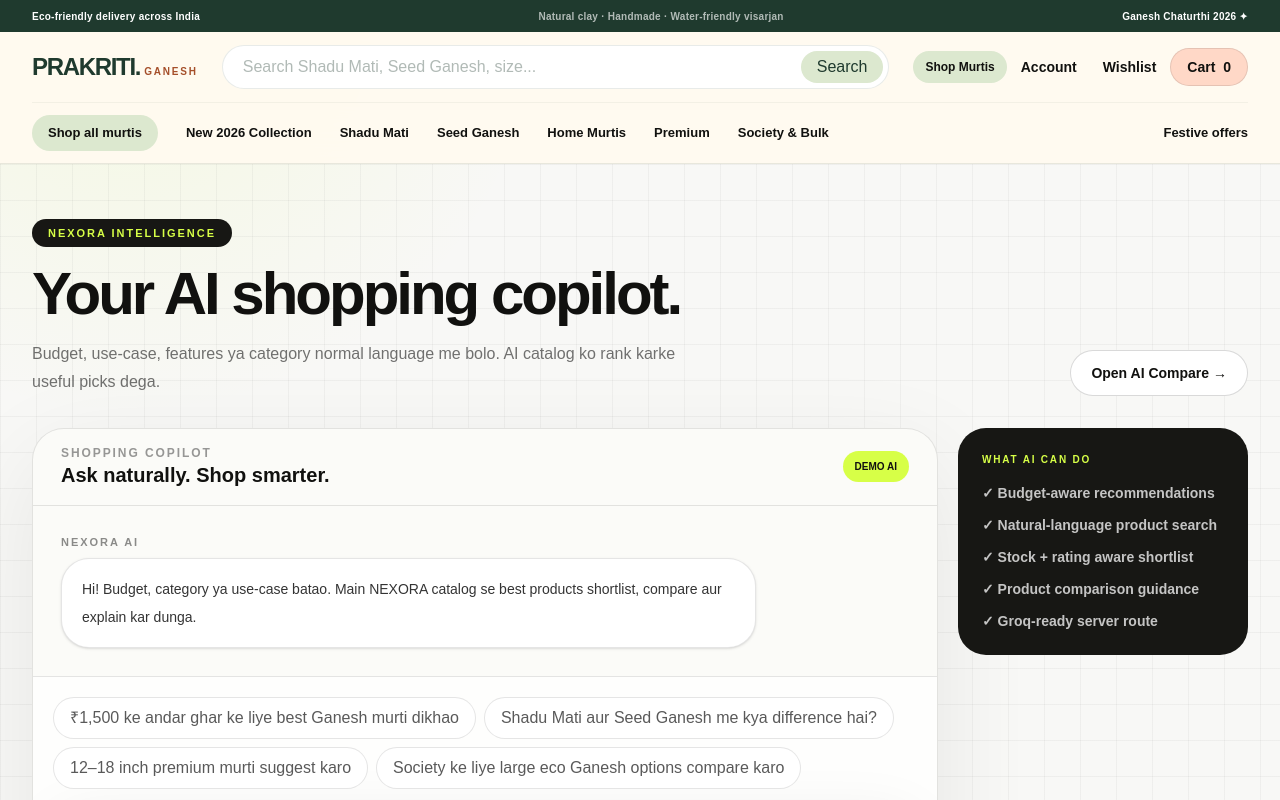
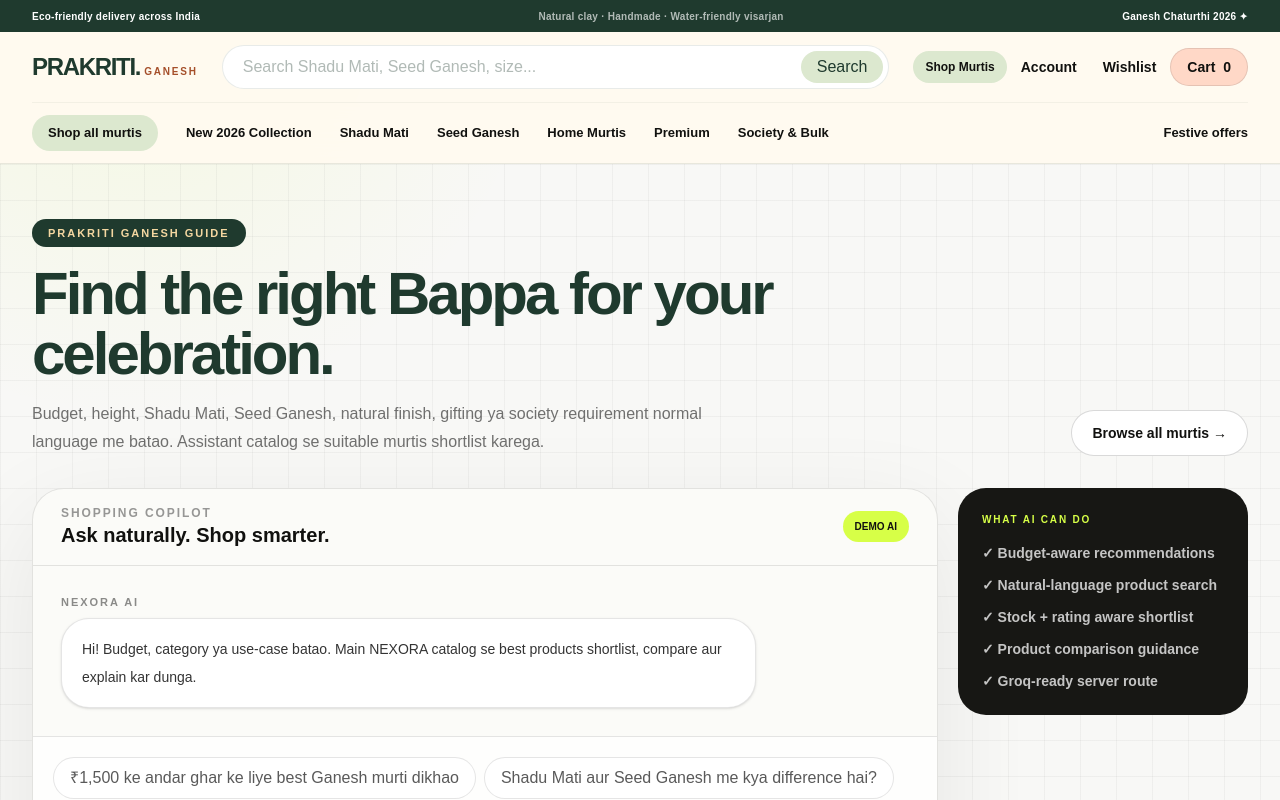
Before and after one commit to shuvinexofficial143-design/nexora-commerce, a Next.js app: page /ai-assistant in a window 1280 px wide. Shown: the top 800 px of the page. Built offline with nearby package versions, Linux system fonts and the light colour scheme; no server answers.

Commit message:
Rebrand Ganesh AI shopping shell

```diff
--- a/components/ai/ai-shop-shell.tsx
+++ b/components/ai/ai-shop-shell.tsx
@@ -4,5 +4,28 @@
 import { AiRecommendationGrid } from "@/components/ai/ai-recommendation-grid";
 
 export function AiShopShell() {
-  return <div className="soft-grid min-h-[80vh] py-10 sm:py-14"><Container><div className="mb-8 flex flex-col gap-5 lg:flex-row lg:items-end lg:justify-between"><div><span className="rounded-full bg-[#171714] px-4 py-2 text-[11px] font-black uppercase tracking-[.18em] text-[#d7ff47]">NEXORA Intelligence</span><h1 className="mt-5 max-w-3xl text-4xl font-black tracking-[-.05em] sm:text-6xl">Your AI shopping copilot.</h1><p className="mt-4 max-w-2xl text-base leading-7 text-black/55">Budget, use-case, features ya category normal language me bolo. AI catalog ko rank karke useful picks dega.</p></div><Link href="/compare" className="w-fit rounded-full border border-black/15 bg-white px-5 py-3 text-sm font-black">Open AI Compare →</Link></div><AiChatPanel /><AiRecommendationGrid /></Container></div>;
+  return (
+    <div className="soft-grid min-h-[80vh] py-10 sm:py-14">
+      <Container>
+        <div className="mb-8 flex flex-col gap-5 lg:flex-row lg:items-end lg:justify-between">
+          <div>
+            <span className="rounded-full bg-[#1f3a2e] px-4 py-2 text-[11px] font-black uppercase tracking-[.18em] text-[#f4d7a1]">
+              Prakriti Ganesh Guide
+            </span>
+            <h1 className="mt-5 max-w-3xl text-4xl font-black tracking-[-.05em] text-[#1f3a2e] sm:text-6xl">
+              Find the right Bappa for your celebration.
+            </h1>
+            <p className="mt-4 max-w-2xl text-base leading-7 text-black/55">
+              Budget, height, Shadu Mati, Seed Ganesh, natural finish, gifting ya society requirement normal language me batao. Assistant catalog se suitable murtis shortlist karega.
+            </p>
+          </div>
+          <Link href="/shop" className="w-fit rounded-full border border-black/15 bg-white px-5 py-3 text-sm font-black">
+            Browse all murtis →
+          </Link>
+        </div>
+        <AiChatPanel />
+        <AiRecommendationGrid />
+      </Container>
+    </div>
+  );
 }
```
